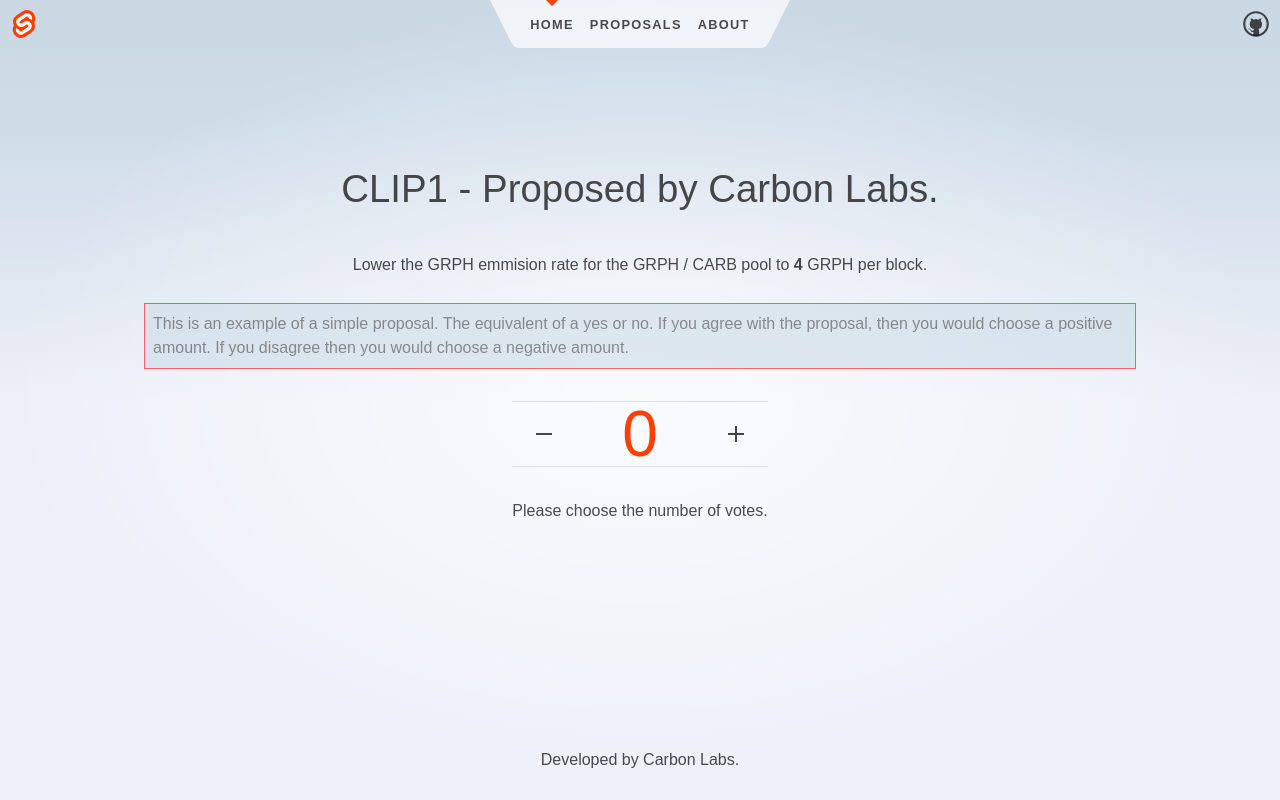
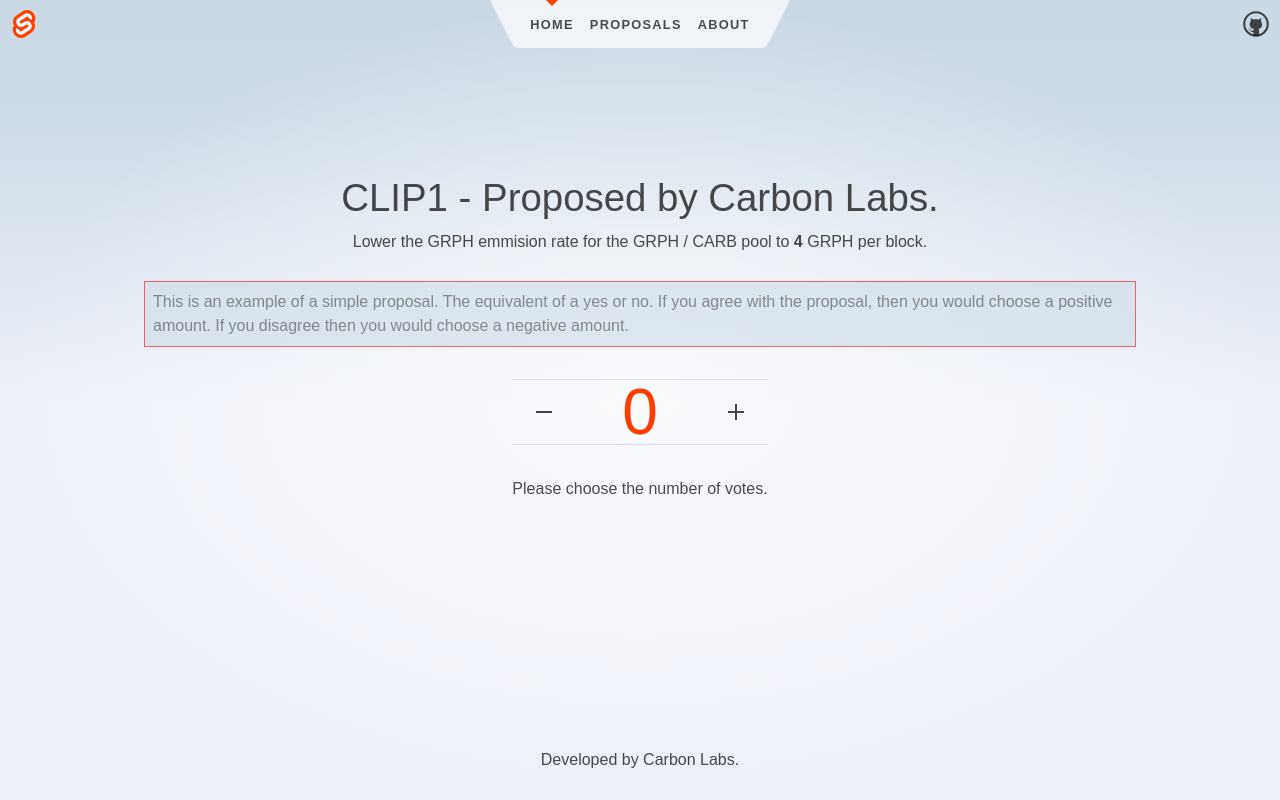
Before and after one commit to hello-adam-martin/graphite, a SvelteKit app: page / in a window 1280 px wide. Built offline with nearby package versions, Linux system fonts and the light colour scheme.

Commit message:
3 files modified, 2 added, 1 deleted

```diff
--- a/src/routes/+page.svelte
+++ b/src/routes/+page.svelte
@@ -1,5 +1,5 @@
 <script>
-	import SimpleVote from './SimpleVote.svelte';
+	import SimpleProposal from '$lib/components/SimpleProposal.svelte';
 	import { browser } from '$app/environment';
 
 	if (browser) {
@@ -17,22 +17,7 @@
 </svelte:head>
 
 <section>
-	<SimpleVote />
+	<SimpleProposal />
 </section>
 
-<style>
-	section {
-		display: flex;
-		flex-direction: column;
-		justify-content: center;
-		align-items: center;
-		flex: 0.6;
-	}
-
-	h1 {
-		width: 100%;
-		padding-bottom: 0;
-		margin-bottom: 0
-	}
-
-</style>
+<style></style>
--- a/src/routes/proposals/+page.svelte
+++ b/src/routes/proposals/+page.svelte
@@ -17,3 +17,7 @@
 	<title>Proposals</title>
 	<meta name="description" content="Graphite Proposals" />
 </svelte:head>
+
+<section>
+	<h1>Proposals</h1>
+</section>
--- /dev/null
+++ b/src/routes/proposals/[proposal]/+page.svelte
@@ -0,0 +1 @@
+Example Proposal
--- a/src/routes/styles.css
+++ b/src/routes/styles.css
@@ -28,6 +28,20 @@ body {
 			rgba(255, 255, 255, 0) 100%
 		),
 		linear-gradient(180deg, var(--color-bg-0) 0%, var(--color-bg-1) 15%, var(--color-bg-2) 50%);
+}
+
+section {
+	display: flex;
+	flex-direction: column;
+	justify-content: center;
+	align-items: center;
+	flex: 0.6;
+}
+
+h1 {
+	width: 100%;
+	padding-bottom: 0;
+	margin-bottom: 0;
 }
 
 h1,
```
Also changed, not shown: src/lib/components/SimpleProposal.svelte (renamed from src/routes/SimpleVote.svelte).
